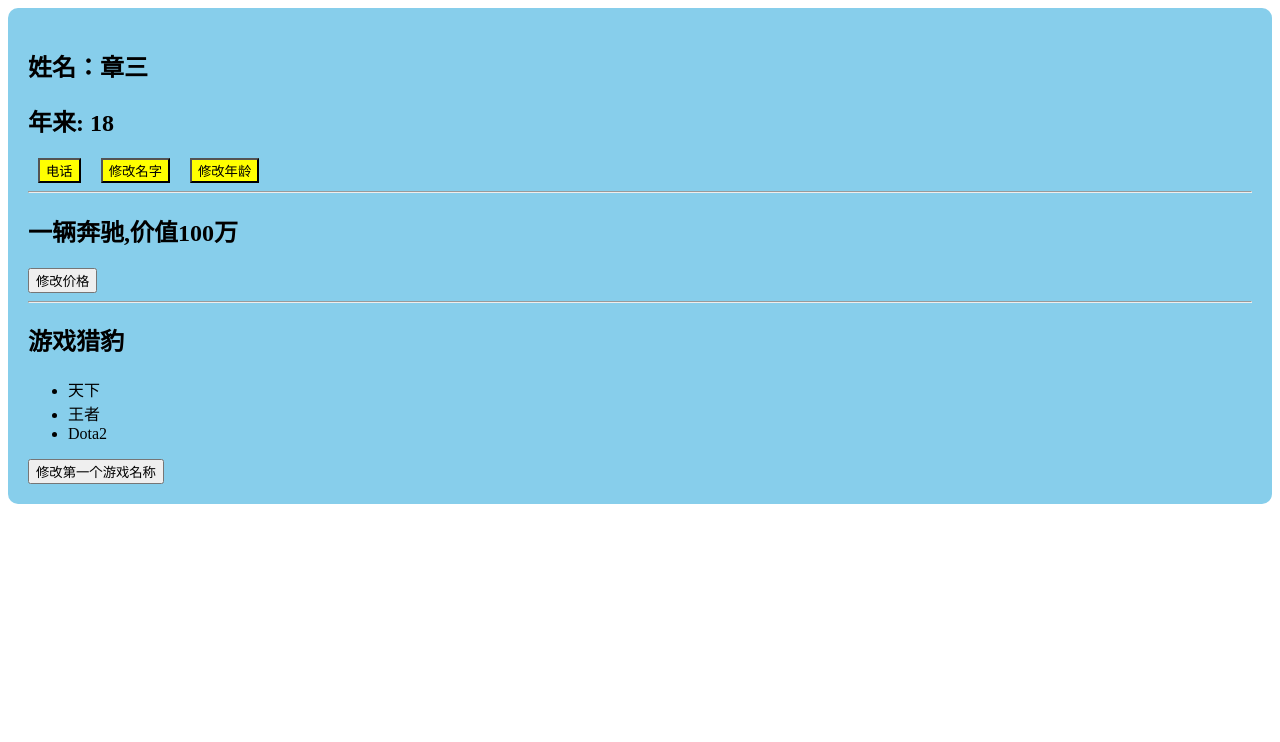
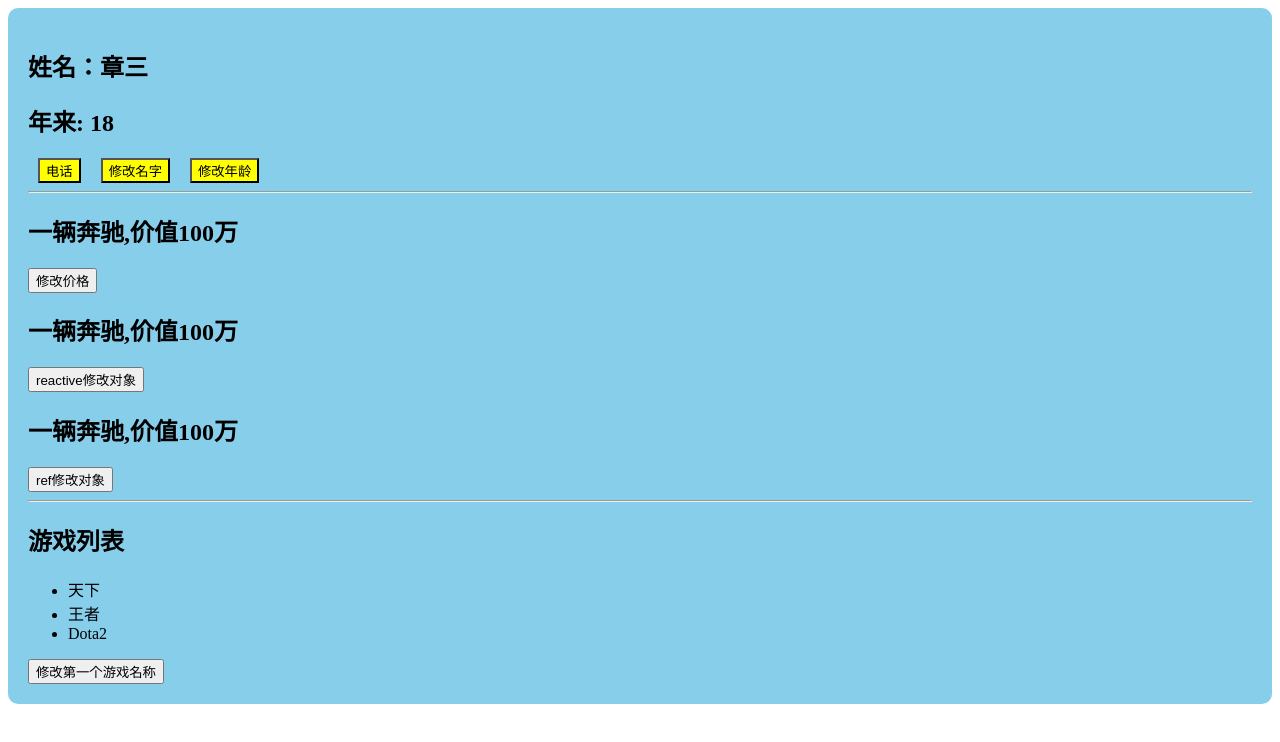
Before and after one commit to q858333/VueTest, a Vue app in the folder VueStudy/vue3_study/: page / in a window 1280 px wide. Shown: the top 742 px of the page. Built offline with nearby package versions, Linux system fonts and the light colour scheme.

Commit message:
ref reactive 修改对象区别

```diff
--- a/VueStudy/vue3_study/src/components/Person.vue
+++ b/VueStudy/vue3_study/src/components/Person.vue
@@ -8,8 +8,14 @@
         <hr>
         <h2>一辆{{car.name}},价值{{car.price}}万 </h2>
         <button @click="changePrice">修改价格</button>
+
+        <h2>一辆{{car.name}},价值{{car.price}}万 </h2>
+        <button @click="changeReactive">reactive修改对象</button>
+
+        <h2>一辆{{refcar.name}},价值{{refcar.price}}万 </h2>
+        <button @click="changeRef">ref修改对象</button>
         <hr>
-        <h2>游戏猎豹</h2>
+        <h2>游戏列表</h2>
         <ul>
             <li v-for="g in games"  :key="g.id">{{g.name}}</li>
         </ul>
@@ -20,20 +26,25 @@
 </template>
 
 <script setup lang="ts">
-//ref创建-可以定义基本类型和对象类型的响应式数据
+//ref创建-可以定义基本类型和对象类型的响应式数据，定义对象类型时底层使用的reactive
 //reactive创建-只能定义对象类型的响应式数据
+/// > 1. 若需要一个基本类型的响应式数据，必须使用`ref`。
+///> 2. 若需要一个响应式对象，层级不深，`ref`、`reactive`都可以。
+///> 3. 若需要一个响应式对象，且层级较深，推荐使用`reactive`。
+
 import {ref,reactive} from 'vue'
 let name = ref('章三');
 let age = ref(18);
 let tel = '123123123123122312';
 
 let car = reactive({name:'奔驰',price:100});
+let refcar = ref({name:'奔驰',price:100});
+
 let games = ref(
     [
         {id:'1',name:'天下'},
         {id:'2',name:'王者'},
         {id:'3',name:'Dota2'},
-
     ]
 );
 
@@ -46,6 +57,16 @@ function changePrice () {
 
 function telClick() {
     alert(tel);
+}
+
+function changeReactive () {
+    /// car = {name:'宝马',price:22}这么写不更新
+    /// car = reactive({name:'宝马',price:22})这么写不更新
+    Object.assign(car,{name:'宝马',price:22});
+}
+
+function changeRef () {
+    refcar.value = {name:'ref宝马',price:22};
 }
 
 function changeName() {
```
